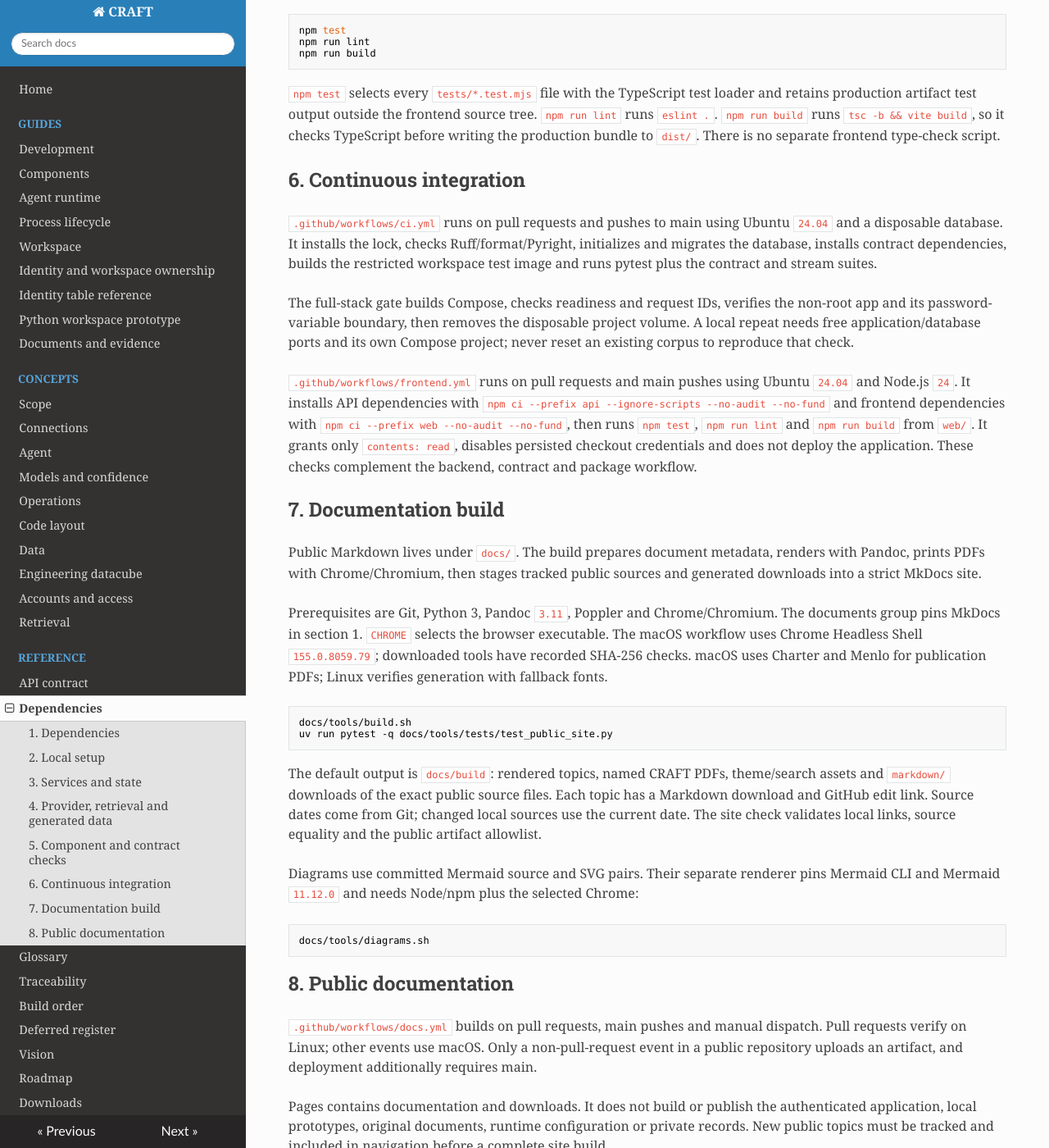
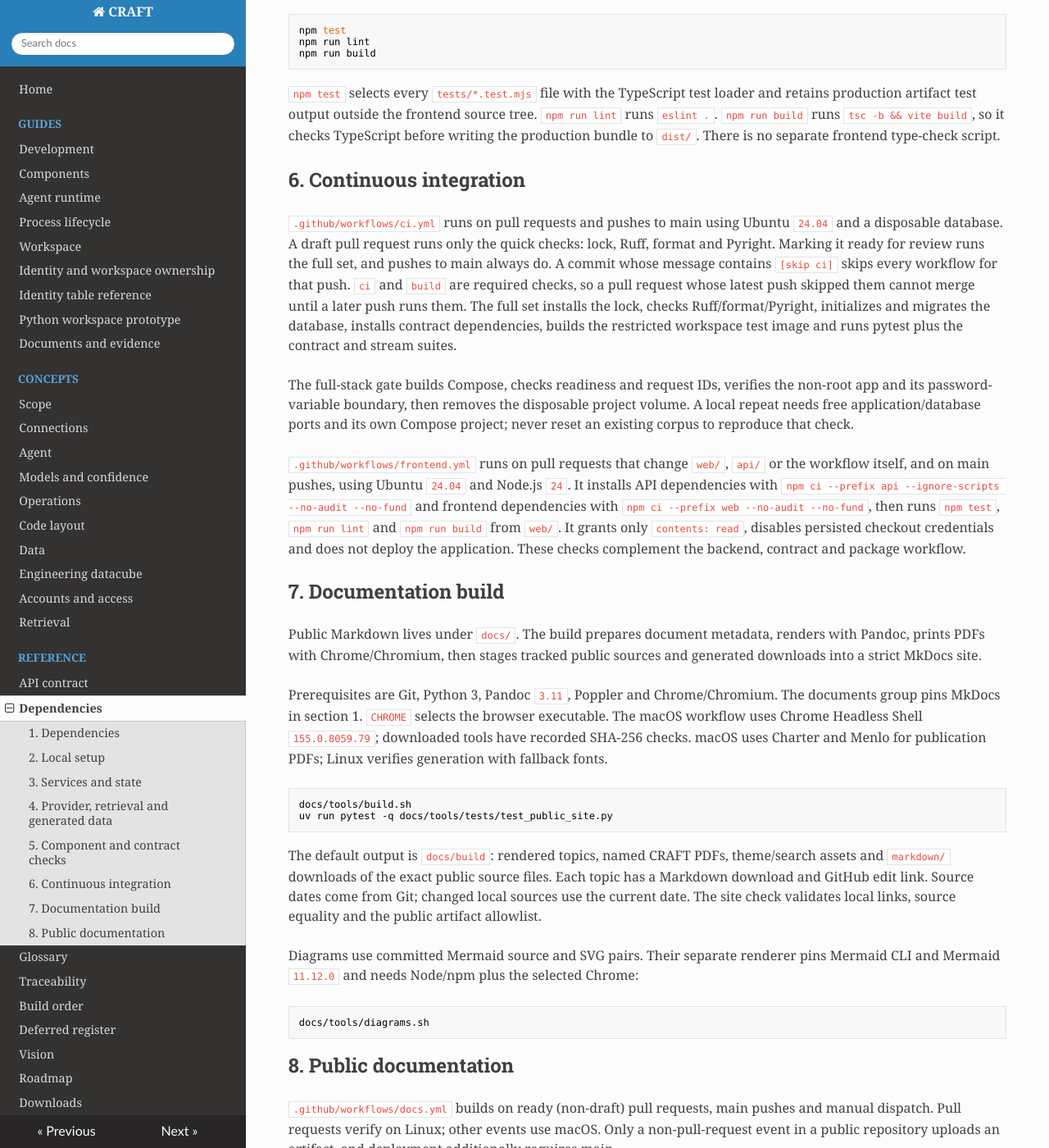
Before and after one commit to mchdeore/CRAFT, an MkDocs documentation site: the page built from docs/Dependencies-and-Integration.md, in a window 1280 px wide and 1400 px high, scrolled down 7079 px. Shown: the whole window at 82% size. Built offline with MkDocs 1.6.1, drawn with Linux system fonts in a browser that asks for light colours; nearby versions of some CDN libraries; some of the changed text lies outside the part shown.

```diff
--- a/docs/Dependencies-and-Integration.md
+++ b/docs/Dependencies-and-Integration.md
@@ -206,11 +206,11 @@ npm run build
 
 ## 6. Continuous integration
 
-`.github/workflows/ci.yml` runs on pull requests and pushes to main using Ubuntu `24.04` and a disposable database. It installs the lock, checks Ruff/format/Pyright, initializes and migrates the database, installs contract dependencies, builds the restricted workspace test image and runs pytest plus the contract and stream suites.
+`.github/workflows/ci.yml` runs on pull requests and pushes to main using Ubuntu `24.04` and a disposable database. A draft pull request runs only the quick checks: lock, Ruff, format and Pyright. Marking it ready for review runs the full set, and pushes to main always do. A commit whose message contains `[skip ci]` skips every workflow for that push. `ci` and `build` are required checks, so a pull request whose latest push skipped them cannot merge until a later push runs them. The full set installs the lock, checks Ruff/format/Pyright, initializes and migrates the database, installs contract dependencies, builds the restricted workspace test image and runs pytest plus the contract and stream suites.
 
 The full-stack gate builds Compose, checks readiness and request IDs, verifies the non-root app and its password-variable boundary, then removes the disposable project volume. A local repeat needs free application/database ports and its own Compose project; never reset an existing corpus to reproduce that check.
 
-`.github/workflows/frontend.yml` runs on pull requests and main pushes using Ubuntu `24.04` and Node.js `24`. It installs API dependencies with `npm ci --prefix api --ignore-scripts --no-audit --no-fund` and frontend dependencies with `npm ci --prefix web --no-audit --no-fund`, then runs `npm test`, `npm run lint` and `npm run build` from `web/`. It grants only `contents: read`, disables persisted checkout credentials and does not deploy the application. These checks complement the backend, contract and package workflow.
+`.github/workflows/frontend.yml` runs on pull requests that change `web/`, `api/` or the workflow itself, and on main pushes, using Ubuntu `24.04` and Node.js `24`. It installs API dependencies with `npm ci --prefix api --ignore-scripts --no-audit --no-fund` and frontend dependencies with `npm ci --prefix web --no-audit --no-fund`, then runs `npm test`, `npm run lint` and `npm run build` from `web/`. It grants only `contents: read`, disables persisted checkout credentials and does not deploy the application. These checks complement the backend, contract and package workflow.
 
 ## 7. Documentation build
 
@@ -233,6 +233,6 @@ docs/tools/diagrams.sh
 
 ## 8. Public documentation
 
-`.github/workflows/docs.yml` builds on pull requests, main pushes and manual dispatch. Pull requests verify on Linux; other events use macOS. Only a non-pull-request event in a public repository uploads an artifact, and deployment additionally requires main.
+`.github/workflows/docs.yml` builds on ready (non-draft) pull requests, main pushes and manual dispatch. Pull requests verify on Linux; other events use macOS. Only a non-pull-request event in a public repository uploads an artifact, and deployment additionally requires main.
 
 Pages contains documentation and downloads. It does not build or publish the authenticated application, local prototypes, original documents, runtime configuration or private records. New public topics must be tracked and included in navigation before a complete site build.
```
Also changed, not shown: README.md (+1 -1 lines), 3 other files.
